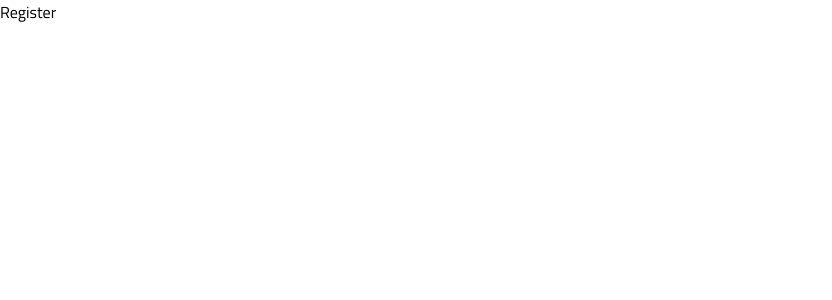
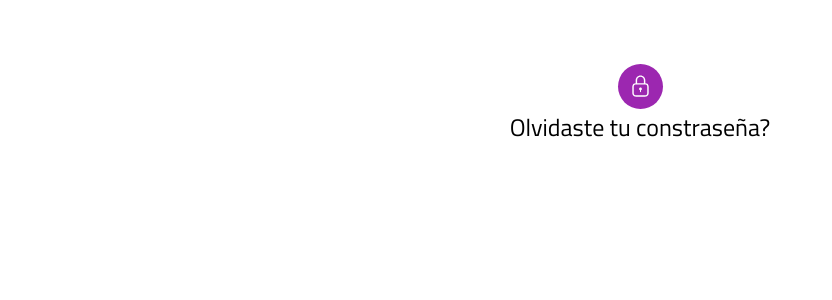
Before and after one commit to Libo033/concesionario-0, a Next.js app: page /account/register in a window 1280 px wide. Shown: the top 300 px of the page, without its empty margins (0-832 px from the left). Built offline with nearby package versions, Linux system fonts and the light colour scheme.

Commit message:
Fixeado bugs de titles. Cambios de nombres de styles.

```diff
--- a/src/app/account/page.module.css
+++ b/src/app/account/page.module.css
@@ -11,33 +11,33 @@
   justify-content: center;
   align-items: center;
 }
-/*#endregion */
 
-/*#region RECOVER */
-.Recover {
+.Main {
   margin-top: 64px;
   display: flex;
   flex-direction: column;
   align-items: center;
 }
 
-.Recover_ImgContainer {
+.Main_ImgContainer {
   display: flex;
   background-color: rgb(156, 39, 176);
   border-radius: 30px;
   padding: 9px;
 }
 
-.Recover_Img {
+.Main_ImgContainer img {
   width: 27px;
   height: auto;
 }
 
-.Recover_Title {
+.Main_Title {
   font-weight: 500;
   font-size: x-large;
 }
+/*#endregion */
 
+/*#region RECOVER */
 .Recover_SubTitle {
   padding-inline: 12px;
   margin-top: 9px;
--- a/src/app/account/register/page.tsx
+++ b/src/app/account/register/page.tsx
@@ -1,8 +1,18 @@
 import React from "react";
 import styles from "../page.module.css";
+import RegisterForm from "@/componentes/account/RegisterForm";
+import Image from "next/image";
 
 const Register = () => {
-  return <div>Register</div>;
+  return (
+    <div className={styles.Main}>
+      <div className={styles.Main_ImgContainer}>
+        <Image src={"/image/login.svg"} alt="login" width={90} height={90} />
+      </div>
+      <p className={styles.Main_Title}>Olvidaste tu constraseña?</p>
+      <RegisterForm />
+    </div>
+  );
 };
 
 export default Register;
--- a/src/componentes/account/LoginForm.tsx
+++ b/src/componentes/account/LoginForm.tsx
@@ -14,7 +14,7 @@ const LoginForm = () => {
           width={450}
           height={450}
         />
-        <p>Libo Automotores</p>
+        <h1>Libo Automotores</h1>
       </div>
       <div className={styles.LoginForm_Init}>
         <p>Iniciar Sesion</p>
--- /dev/null
+++ b/src/componentes/account/RegisterForm.tsx
@@ -0,0 +1,8 @@
+import React from "react";
+import styles from "./page.module.css";
+
+const RegisterForm = () => {
+  return <form></form>;
+};
+
+export default RegisterForm;
```
Also changed, not shown: src/app/account/recover_password/page.tsx (+4 -10 lines).
